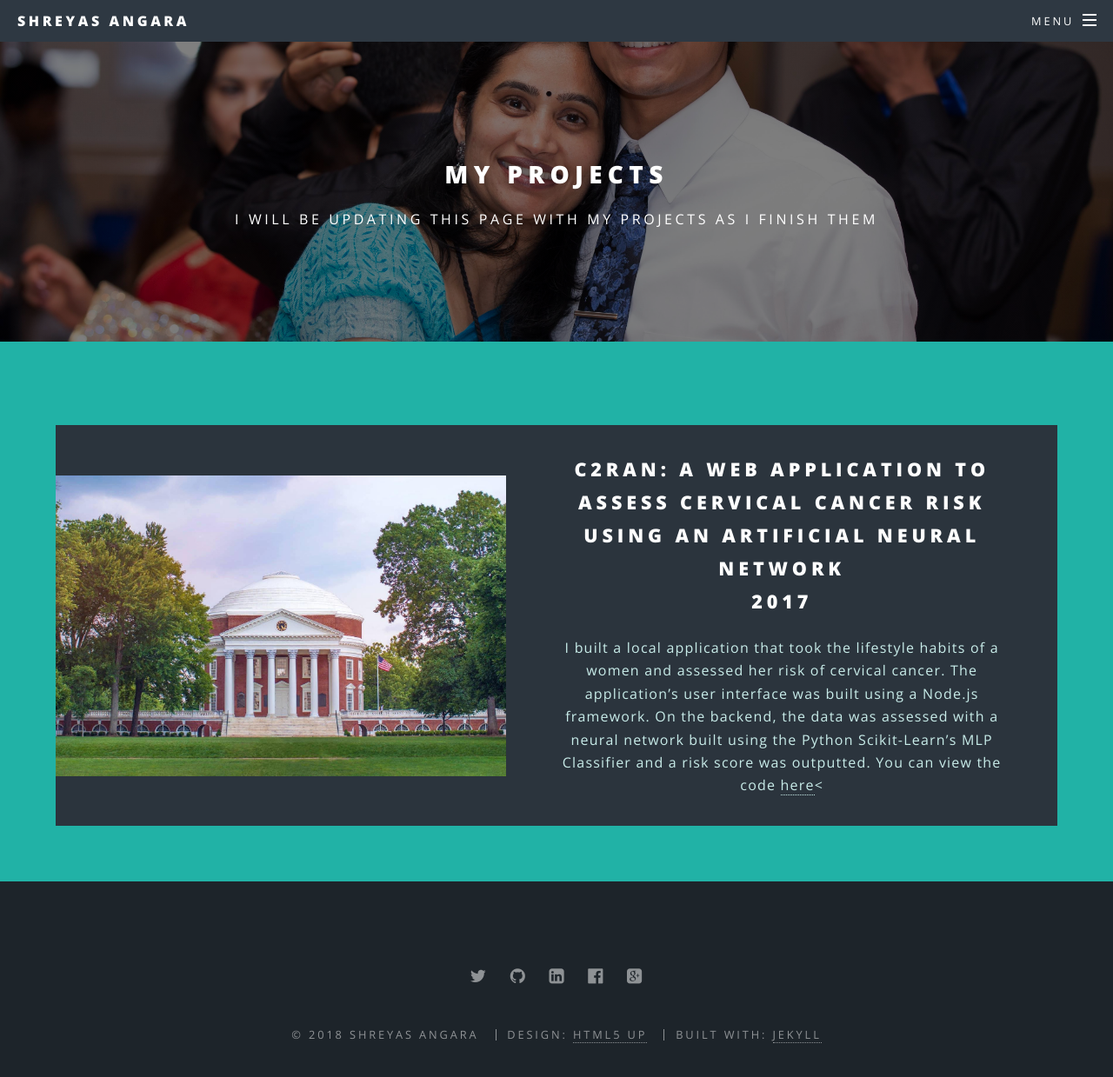
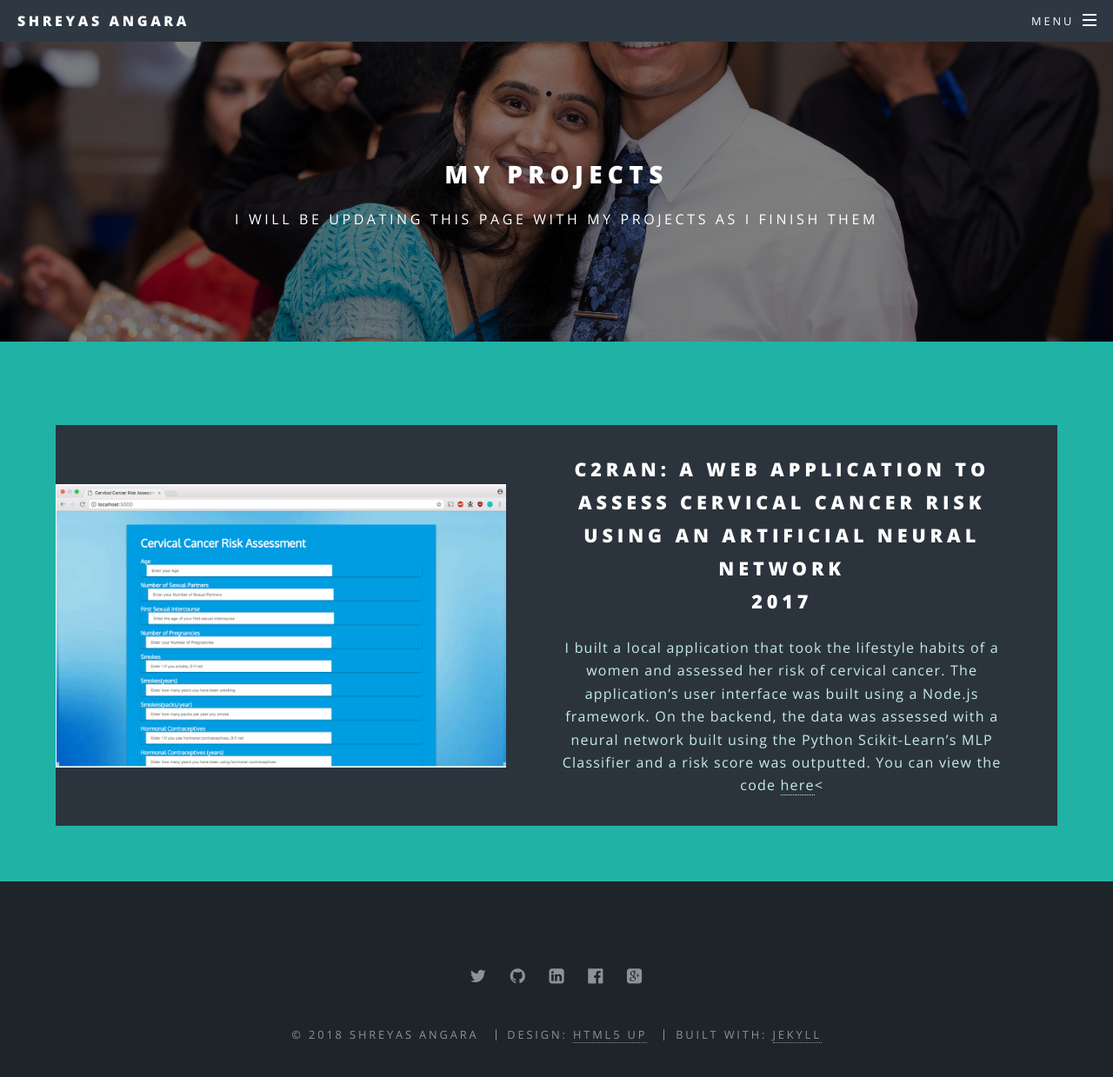
Before and after one commit to shreyas00023/mywebsite, a Jekyll site: the page projects.html, which Jekyll copies as it is, in a window 1280 px wide and 1293 px high. Shown: the top 1239 px of the window at 87% size. Built offline with Jekyll 4.4.1, drawn with Linux system fonts in a browser that asks for light colours.

Commit message:
Update projects.html

```diff
--- a/projects.html
+++ b/projects.html
@@ -41,7 +41,7 @@
     <div class="inner">
 		 <section id="two" class="wrapper alt style2">
 						<section class="spotlight">
-							<div class="image"><img src="images/uva-background1.jpg" alt=""></div><div class="content">
+							<div class="image"><img src="images/c2ran.png" alt=""></div><div class="content">
 								<h2>C2RAN: A Web Application to Assess Cervical Cancer Risk Using an Artificial Neural Network<br>
 								2017</h2>
 								<p>I built a local application that took the lifestyle habits of a women and assessed her
```
